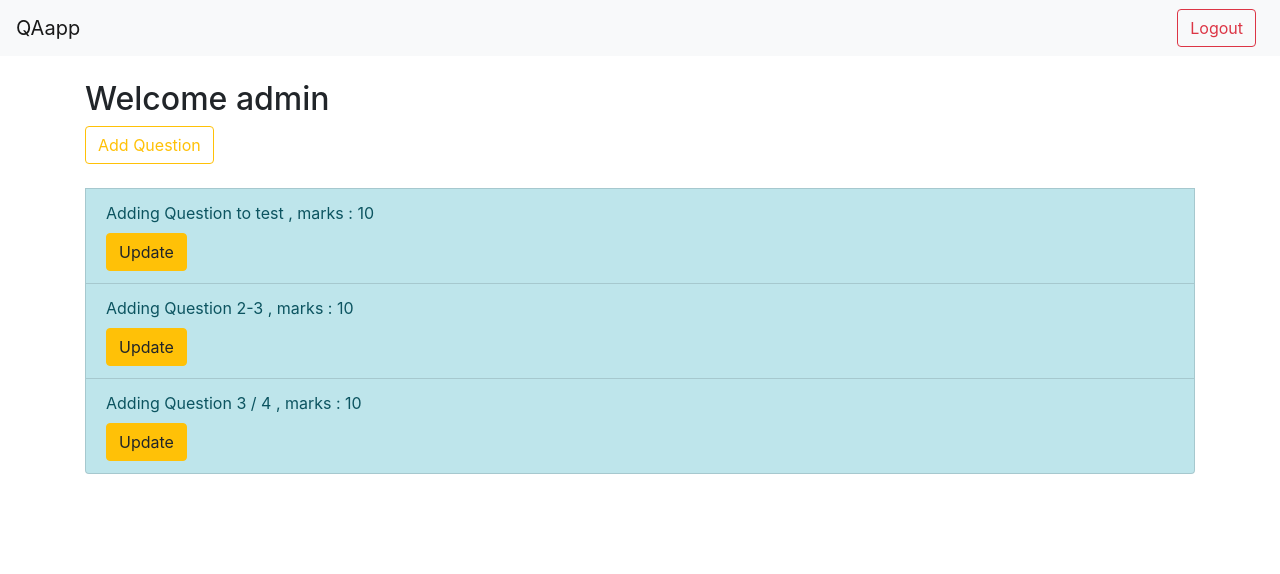
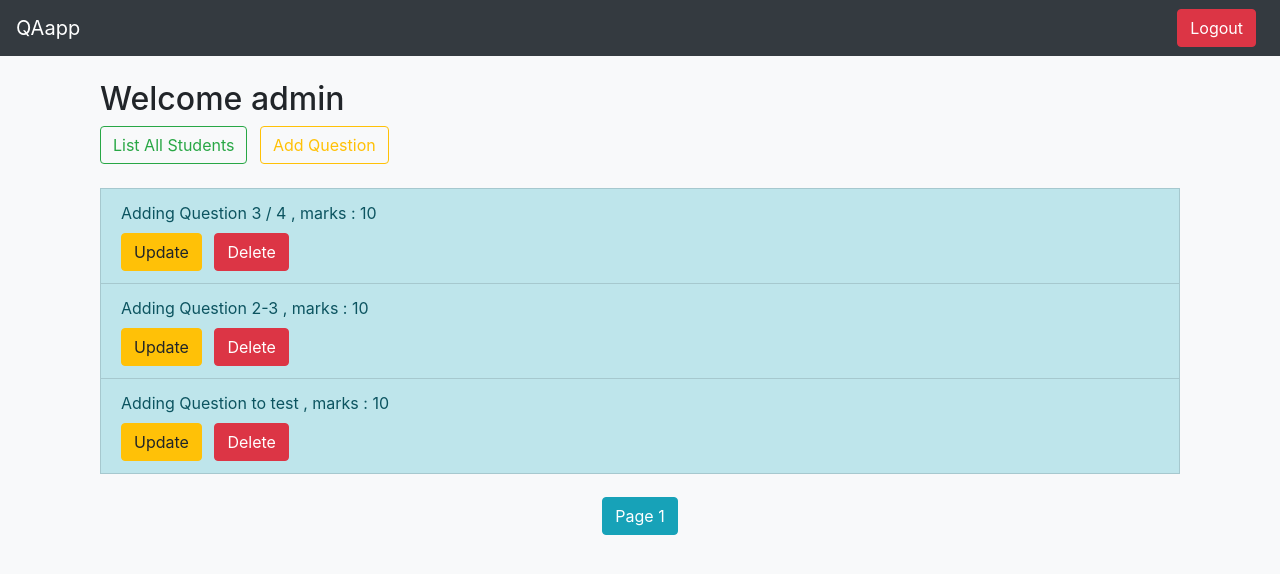
Before and after one commit to Android-Unix/QAApp, a Django app: page / in a window 1280 px wide. Shown: the top 574 px of the page. Run offline with Django 3.2, Linux system fonts and the light colour scheme; a user stored in the database is signed in; data comes from the database, SQL or seed files in the repository; some libraries are stand-ins or nearby versions.

Commit message:
Made some improvements

```diff
--- a/QAapp/QA/questionform.py
+++ b/QAapp/QA/model_form.py
@@ -1,12 +1,12 @@
 from django import forms
 from .models import Question , Answer
 
-class CreateQuestion(forms.ModelForm) :
+class CreateQuestion(forms.ModelForm):
     class Meta:
         model = Question
         fields = '__all__'
 
-class CreateAnswerForm(forms.ModelForm) :
+class CreateAnswerForm(forms.ModelForm):
     class Meta:
         model = Answer
-        fields = '__all__'
+        fields = ['answer']
--- a/QAapp/QA/models.py
+++ b/QAapp/QA/models.py
@@ -1,7 +1,7 @@
 from django.db import models
+from django.contrib.auth.models import User
 
 # Create your models here.
-
 class Question(models.Model) :
     question = models.TextField()
     marks = models.IntegerField()
@@ -11,8 +11,9 @@ class Question(models.Model) :
 
 
 class Answer(models.Model) :
-    question = models.ForeignKey(Question , on_delete = models.CASCADE)
+    user = models.ForeignKey(User, on_delete=models.CASCADE, null=True)
+    question = models.ForeignKey(Question, on_delete=models.CASCADE)
     answer = models.TextField()
 
     def __str__(self):
-        return (str(self.question) + " , answer : " + self.answer)
+        return "USERNAME --> " + (str(self.user.username) + " | QUESTION --> " + str(self.question.question) + " | ANSWER --> " + self.answer)
--- a/QAapp/QA/urls.py
+++ b/QAapp/QA/urls.py
@@ -5,9 +5,11 @@ from . import views
 urlpatterns = [
     path('' , views.home , name = 'home') ,
     path('signup/' , views.signUP , name = 'signup') ,
+    path('<int:lecturer_id>/students/' , views.list_students , name = 'students') ,
     path('accounts/' , include('django.contrib.auth.urls')) ,
     path('addquestion/' , views.addQuestion , name = 'addQuestion') ,
     path('restricted/' , views.unauthorisedAccess , name = 'restrict') ,
-    path('update/<int:question_id>' , views.updateQuestion , name = 'update') ,
-    path('answer/<int:question_id>' , views.answerQuestion , name = 'answer') ,
+    path('update/<int:question_id>/' , views.updateQuestion , name = 'update') ,
+    path('delete/<int:question_id>/' , views.delete_question , name = 'delete') ,
+    path('answer/<int:question_id>/' , views.answerQuestion , name = 'answer') ,
 ]
--- a/QAapp/QA/views.py
+++ b/QAapp/QA/views.py
@@ -2,18 +2,22 @@ from django.shortcuts import render
 from django.contrib.auth.forms import UserCreationForm
 from django.http import HttpResponse
 from django.contrib.auth.models import User
-from .questionform import CreateQuestion , CreateAnswerForm
+from .model_form import CreateQuestion , CreateAnswerForm
 from django.contrib.admin.views.decorators import staff_member_required
 from .models import Question , Answer
-
-# Create your views here.
+from django.contrib.auth.models import User
+from django.core.paginator import Paginator
 
 
 def home(request) :
-        questions = Question.objects.all()
-        return render(request , 'index.html' , {
-            'questions' : questions
-        })
+    questions = Question.objects.all().order_by('-id')
+
+    # Show 10 contacts per page.
+    paginator = Paginator(questions, 3)
+
+    page_number = request.GET.get('page')
+    page_obj = paginator.get_page(page_number)
+    return render(request, 'index.html', {'page_obj': page_obj})
 
 
 def signUP(request) :
@@ -37,15 +41,16 @@ def addQuestion(request) :
         add = CreateQuestion(request.POST)
         if add.is_valid() :
             add.save()
-            return render(request , 'success.html' , {
-                'tag' : 'Question Added'
+            return render(request , 'QuestionForm.html' , {
+                'question_addition_status' : True
             })
 
     else :
         add = CreateQuestion()
 
     return render(request , 'QuestionForm.html' , {
-        'renderForm' : add
+        'renderForm' : add,
+        'add_btn': True
     })
 
 def unauthorisedAccess(request) :
@@ -65,28 +70,66 @@ def updateQuestion(request , question_id) :
 
     if UpdateQuestion.is_valid():
         UpdateQuestion.save()
-        return render(request , 'updatesuccess.html')
+        return render(request , 'QuestionForm.html', {
+            'update_question_status': True
+        })
 
     else :
         UpdateQuestion = CreateQuestion(request.POST or None, instance = question_selected)
 
     return render(request , 'QuestionForm.html' , {
-        'renderForm' : UpdateQuestion
+        'renderForm' : UpdateQuestion,
+        'update_btn': True
+
     })
 
-def answerQuestion(request , question_id) :
-    if request.method == 'POST' :
+def answerQuestion(request , question_id):
+    question = Question.objects.get(pk=question_id).question
+    if request.method == 'POST':
         form = CreateAnswerForm(request.POST)
+        if form.is_valid:
+            username = request.user.username
 
-        if form.is_valid :
-            form.save()
-            return render(request, 'success.html' , {
-                'tag' : 'Answer Submitted!'
+            answer = Answer.objects.create(user=User.objects.get(username=username), question=Question.objects.get(pk=question_id), answer=form.data['answer'])
+            answer.save()
+
+            return render(request, 'answerForm.html' , {
+                'tag' : 'Answer Submitted!',
+                'answered': True
             })
-
     else:
         form = CreateAnswerForm()
 
     return render(request , 'answerForm.html' , {
-        'renderForm' : form
+        'renderForm' : form,
+        'question_name': question
     })
+
+
+def delete_question(request, question_id):
+    question_id = int(question_id)
+
+    try :
+        question_selected = Question.objects.get(id = question_id)
+        question_selected.delete()
+
+        return render(request, 'deleted_alert.html')
+
+    except Question.DoesNotExist:
+        return redirect('home')
+
+
+
+def list_students(request, lecturer_id):
+
+    students = []
+    for user in User.objects.all():
+        if not user.is_staff:
+            students.append(user)
+
+    # Show 10 contacts per page.
+    paginator = Paginator(students, 2)
+
+    page_number = request.GET.get('page')
+    page_obj = paginator.get_page(page_number)
+    return render(request, 'student_list.html', {'page_obj': page_obj})
--- a/QAapp/QAapp/settings.py
+++ b/QAapp/QAapp/settings.py
@@ -38,7 +38,8 @@ INSTALLED_APPS = [
     'django.contrib.messages',
     'django.contrib.staticfiles',
     'QA.apps.QaConfig' ,
-    'crispy_forms'
+    'crispy_forms',
+    'widget_tweaks'
 ]
 
 MIDDLEWARE = [
--- a/QAapp/templates/base.html
+++ b/QAapp/templates/base.html
@@ -10,8 +10,8 @@
 
     <title>HomePage</title>
   </head>
-  <body>
-    <nav class="navbar navbar-expand-lg navbar-light bg-light">
+  <body class="bg-light ">
+    <nav class="navbar navbar-expand-lg navbar-dark bg-dark">
       <a class="navbar-brand" href="{% url 'home' %}">QAapp</a>
       <button class="navbar-toggler" type="button" data-toggle="collapse" data-target="#navbarSupportedContent" aria-controls="navbarSupportedContent" aria-expanded="false" aria-label="Toggle navigation">
         <span class="navbar-toggler-icon"></span>
@@ -19,8 +19,9 @@
       {% block buttons %}
       {% endblock %}
     </nav>
-    {% block content %}
-    {% endblock %}
+    <div class = 'container mt-4 mb-4'>
+      {% block content %}
+      {% endblock %}
     </div>
     <!-- Optional JavaScript -->
     <!-- jQuery first, then Popper.js, then Bootstrap JS -->
--- a/QAapp/templates/index.html
+++ b/QAapp/templates/index.html
@@ -4,14 +4,14 @@
   <div class="collapse navbar-collapse" id="navbarSupportedContent">
     <ul class="navbar-nav mr-auto">
     </ul>
-      <button class="btn btn-outline-danger my-2 my-sm-0 mr-2 ml-auto" onclick = "btnLogoutClicked()">Logout</button>
+      <button class="btn btn-danger my-2 my-sm-0 mr-2 ml-auto" onclick = "btnLogoutClicked()">Logout</button>
   </div>
   {% else %}
     <div class="collapse navbar-collapse" id="navbarSupportedContent">
       <ul class="navbar-nav mr-auto">
       </ul>
-        <button class="btn btn-outline-primary my-2 my-sm-0 mr-2 ml-auto" onclick = "btnSignUpClicked()">SignUP</button>
-        <button class="btn btn-outline-secondary my-2 my-sm-0 mr-4" onclick = "btnSignInClicked()">Sign In</button>
+        <button class="btn btn-primary my-2 my-sm-0 mr-2 ml-auto" onclick = "btnSignUpClicked()">SignUP</button>
+        <button class="btn btn-secondary my-2 my-sm-0 mr-4" onclick = "btnSignInClicked()">Sign In</button>
     </div>
   {% endif %}
 {% endblock %}
@@ -21,27 +21,65 @@
     <div class = "container mt-4">
       <h2>Welcome {{ user.username }}</h2>
       {% if user.is_staff %}
+        <button class="btn btn-outline-success mb-4 mr-2 ml-auto" onclick = "listAllStudents({{ user.pk }})">List All Students</button>
         <button class="btn btn-outline-warning mb-4 mr-2 ml-auto" onclick = "btnAddQuestion()">Add Question</button>
-        {% for q in questions %}
+        {% for question in page_obj %}
           <li class="list-group-item list-group-item-info">
-            {{ q }}
+            {{ question }}
             <div class = container-ml-4>
-              <button class="btn btn-warning mt-2 mr-2 ml-auto" onclick="updateQuestion({{ q.pk }})">Update</button>
+              <button class="btn btn-warning mt-2 mr-2 ml-auto" onclick="updateQuestion({{ question.pk }})">Update</button>
+              <button class="btn btn-danger mt-2 mr-2 ml-auto" onclick="deleteQuestion({{ question.pk }})">Delete</button>
             </div>
           </li>
         {% endfor %}
       {% else %}
-        {% for q in questions %}
-          <li class="list-group-item list-group-item-info" onclick="questionClicked({{ q.pk }})">
+      {% for question in page_obj %}
+        <li class="list-group-item list-group-item-info" onclick="questionClicked({{ question.pk }})">
           <div class = "container" >
-              {{ q.question }}
+            {{ question.question }}
           </div>
           <div class = "container mb-2">
-              <h6> Marks : {{ q.marks }} </h6>
+            <h6> Marks : {{ question.marks }} </h6>
           </div>
         </li>
       {% endfor %}
     {% endif %}
+
+    <nav aria-label="Page navigation example">
+      <ul class="pagination justify-content-center mt-4">
+
+        <li class="page-item">
+          {% if page_obj.has_previous %}
+            <a class="page-link" href="?page=1">&laquo; first</a>
+          {% endif %}
+        </li>
+
+        <li class="page-item">
+          {% if page_obj.has_previous %}
+            <a class="page-link" href="?page={{ page_obj.previous_page_number }}">Previous</a>
+          {% endif %}
+        </li>
+
+        <li class="page-item">
+          <a class="btn btn-info" href="#">
+            Page {{ page_obj.number }}
+          </a>
+        </li>
+
+        <li class="page-item">
+          {% if page_obj.has_next %}
+            <a class="page-link" href="?page={{ page_obj.next_page_number }}">next</a>
+          {% endif %}
+        </li>
+
+        <li class="page-item">
+          {% if page_obj.has_next %}
+            <a class="page-link" href="?page={{ page_obj.paginator.num_pages }}">last &raquo;</a>
+          {% endif %}
+        </li>
+      </ul>
+    </nav>
+
   </div>
   {% else %}
     <div class = "container">
@@ -72,12 +110,20 @@
 
   function updateQuestion(pk){
     console.log(pk);
-    location.href  = "update/" + pk;
+    location.href  = "update/" + pk + "/";
+  }
+
+  function deleteQuestion(pk){
+    console.log(pk);
+    location.href  = "delete/" + pk + "/";
   }
 
   function questionClicked(question_id){
-    location.href = "answer/" + question_id;
+    location.href = "answer/" + question_id + "/";
   }
 
+  function listAllStudents(pk){
+    location.href = pk +"/students/";
+  }
 </script>
 {% endblock %}
```
Also changed, not shown: QAapp/templates/QuestionForm.html (+42 -2 lines), QAapp/templates/answerForm.html (+21 -2 lines), QAapp/templates/deleted_alert.html (added, +14 -0 lines), QAapp/templates/student_list.html (added, +43 -0 lines), QAapp/templates/updatesuccess.html (deleted, +0 -7 lines). Lines whose indentation alone changed are shown as unchanged.
